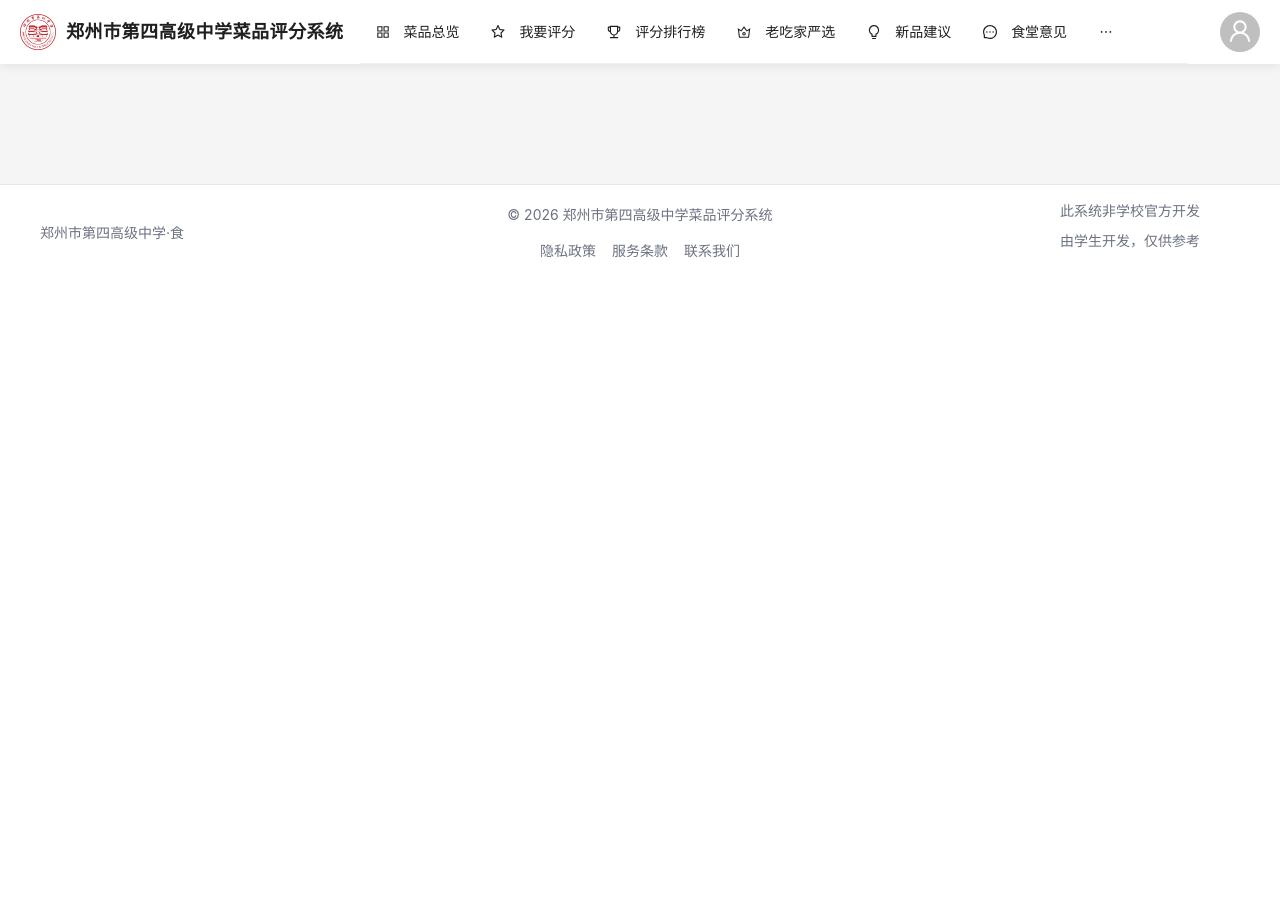
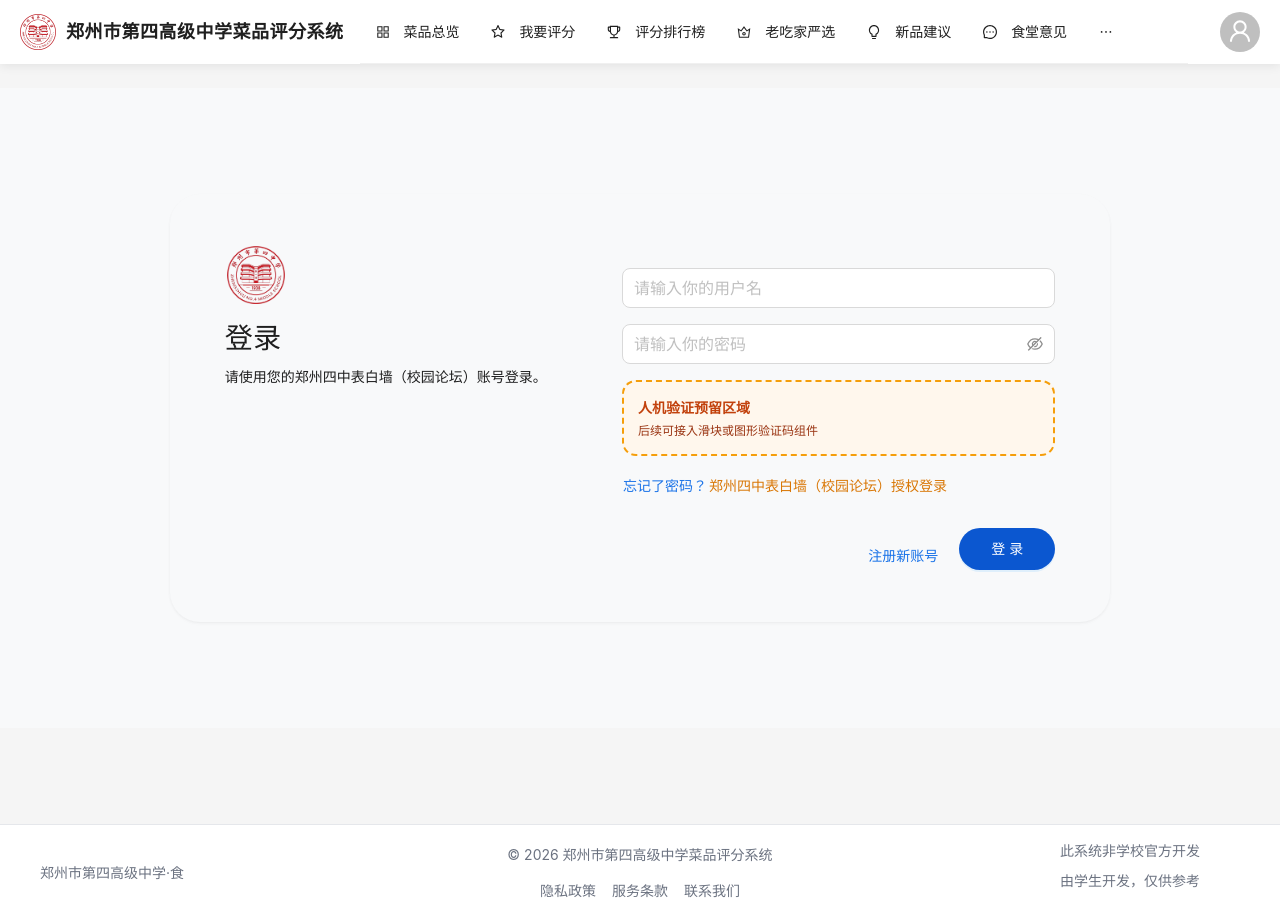
Before and after one commit to 1llm-bigdog1/zz4th-food-rate-system-frontend, a Vue app: page /login in a window 1280 px wide. Before the commit the page ends 800 px from the top, so only its background shows below. Built offline with nearby package versions, Linux system fonts and the light colour scheme.

Commit message:
26022302

```diff
--- a/src/App.vue
+++ b/src/App.vue
@@ -1,5 +1,9 @@
 <template>
-  <BasicLayout />
+  <div id="app">
+    <BasicLayout>
+      <router-view />
+    </BasicLayout>
+  </div>
 </template>
 
 <script setup>
--- a/src/pages/user/LoginPage.vue
+++ b/src/pages/user/LoginPage.vue
@@ -1,12 +1,190 @@
 <template>
-    <div id="login-page-page">
-        <!-- TODO: 页面内容 -->
+    <div id="login-page">
+        <div class="login-shell">
+            <a-card class="signin-card" :bordered="false">
+                <a-row :gutter="[36, 24]" align="top">
+                    <a-col :xs="24" :md="11" class="left-panel">
+                        <div class="google-logo" aria-label="Google">
+                            <img :src="badgeLogo" alt="校徽" class="logo-image" />
+                        </div>
+                        <h1 class="title">登录</h1>
+                        <p class="subtitle">请使用您的郑州四中表白墙（校园论坛）账号登录。</p>
+                    </a-col>
+
+                    <a-col :xs="24" :md="13" class="right-panel">
+                        <a-input size="large" placeholder="请输入你的用户名" class="account-input" />
+                        <a-input-password size="large" placeholder="请输入你的密码" class="password-input" />
+                        <div class="captcha-placeholder">
+                            <span class="captcha-title">人机验证预留区域</span>
+                            <span class="captcha-hint">后续可接入滑块或图形验证码组件</span>
+                        </div>
+                        <a-button type="link" class="link-btn">忘记了密码？</a-button>
+                        <a-button type="link" class="forum-auth-btn">郑州四中表白墙（校园论坛）授权登录</a-button>
+                        <div class="actions">
+                            <a-button type="link" class="create-btn">注册新账号</a-button>
+                            <a-button type="primary" shape="round" size="large" class="next-btn">登录</a-button>
+                        </div>
+                    </a-col>
+                </a-row>
+            </a-card>
+        </div>
     </div>
 </template>
 
 <script setup>
-// TODO: 页面逻辑
+import badgeLogo from '@/static/badge.png';
 </script>
 
 <style scoped>
+#login-page {
+    --page-bg: #f8f9fa;
+    --card-bg: #f8f9fa;
+    --text-color: #202124;
+    --link-color: #1a73e8;
+    --primary-color: #0b57d0;
+    --primary-color-hover: #0a4ec3;
+    --input-border: #9aa0a6;
+    --font-family: 'Google Sans', 'Noto Sans SC', 'Microsoft YaHei', sans-serif;
+    min-height: calc(100vh - 64px - 96px);
+    background: var(--page-bg);
+    color: var(--text-color);
+    font-family: var(--font-family);
+    width: 100vw;
+    margin-left: calc(50% - 50vw);
+    padding: 0 16px;
+    box-sizing: border-box;
+    display: flex;
+    align-items: center;
+    justify-content: center;
+}
+
+.login-shell {
+    width: min(940px, 100%);
+    margin: 0 auto;
+}
+
+.signin-card {
+    background: var(--card-bg);
+    border-radius: 30px;
+    padding: clamp(24px, 3.2vh, 38px) clamp(20px, 2.4vw, 32px);
+}
+
+.left-panel {
+    padding-left: 6px;
+}
+
+.google-logo {
+    width: 62px;
+    height: 62px;
+    display: inline-flex;
+    align-items: center;
+    justify-content: center;
+}
+
+.logo-image {
+    width: 58px;
+    height: 58px;
+    object-fit: contain;
+}
+
+.title {
+    margin: 14px 0 12px;
+    font-size: clamp(28px, 2.2vw, 40px);
+    line-height: 1.06;
+    font-weight: 400;
+}
+
+.subtitle {
+    margin: 0;
+    max-width: 360px;
+    font-size: clamp(14px, 0.92vw, 16px);
+    line-height: 1.5;
+}
+
+.right-panel {
+    padding-top: clamp(24px, 3vh, 42px);
+}
+
+#login-page :deep(.account-input .ant-input) {
+    height: 58px;
+    border-color: var(--input-border);
+    border-radius: 14px;
+    font-size: 17px;
+}
+
+#login-page :deep(.password-input) {
+    margin-top: 16px;
+}
+
+#login-page :deep(.password-input .ant-input-affix-wrapper) {
+    height: 58px;
+    border-color: var(--input-border);
+    border-radius: 14px;
+    font-size: 17px;
+}
+
+.captcha-placeholder {
+    margin-top: 16px;
+    min-height: 76px;
+    border: 2px dashed #f59e0b;
+    border-radius: 14px;
+    background: #fff7ed;
+    padding: 10px 14px;
+    box-sizing: border-box;
+    display: flex;
+    flex-direction: column;
+    justify-content: center;
+    gap: 4px;
+}
+
+.captcha-title {
+    color: #c2410c;
+    font-size: 14px;
+    font-weight: 600;
+}
+
+.captcha-hint {
+    color: #9a3412;
+    font-size: 12px;
+    line-height: 1.35;
+}
+
+.link-btn,
+.create-btn {
+    margin-top: 14px;
+    padding: 0;
+    color: var(--link-color);
+    font-size: 14px;
+    font-weight: 500;
+}
+
+.forum-auth-btn {
+    margin-top: 4px;
+    padding: 0;
+    color: #d97706;
+    font-size: 14px;
+    font-weight: 500;
+    text-align: left;
+}
+
+.actions {
+    margin-top: 24px;
+    display: flex;
+    align-items: center;
+    justify-content: flex-end;
+    gap: 20px;
+}
+
+.next-btn {
+    min-width: 96px;
+    height: 42px;
+    font-size: 14px;
+    padding: 0 22px;
+    background: var(--primary-color);
+}
+
+#login-page :deep(.next-btn:hover),
+#login-page :deep(.next-btn:focus) {
+    background: var(--primary-color-hover);
+}
 </style>
--- a/src/pages/user/RegisterPage.vue
+++ b/src/pages/user/RegisterPage.vue
@@ -1,12 +1,185 @@
 <template>
-    <div id="register-page-page">
-        <!-- TODO: 页面内容 -->
+    <div id="register-page">
+        <div class="register-shell">
+            <a-card class="register-card" :bordered="false">
+                <a-row :gutter="[36, 24]" align="top">
+                    <a-col :xs="24" :md="11" class="left-panel">
+                        <div class="google-logo" aria-label="Logo">
+                            <img :src="badgeLogo" alt="校徽" class="logo-image" />
+                        </div>
+                        <h1 class="title">注册</h1>
+                        <p class="subtitle">创建账号后即可参与菜品评分、查看排行并管理个人记录。</p>
+                    </a-col>
+
+                    <a-col :xs="24" :md="13" class="right-panel">
+                        <a-input size="large" placeholder="请输入用户名" class="account-input" />
+                        <a-input size="large" placeholder="请输入邮箱" class="input-gap" />
+                        <a-input-password size="large" placeholder="请输入密码" class="password-input" />
+                        <a-input-password size="large" placeholder="请再次输入密码" class="input-gap password-input" />
+                        <div class="captcha-placeholder">
+                            <span class="captcha-title">人机验证预留区域</span>
+                            <span class="captcha-hint">后续可接入滑块或图形验证码组件</span>
+                        </div>
+                        <div class="actions">
+                            <a-button type="link" class="create-btn">已有账号，去登录</a-button>
+                            <a-button type="primary" shape="round" size="large" class="next-btn">注册</a-button>
+                        </div>
+                    </a-col>
+                </a-row>
+            </a-card>
+        </div>
     </div>
 </template>
 
 <script setup>
-// TODO: 页面逻辑
+import badgeLogo from '@/static/badge.png';
 </script>
 
 <style scoped>
+#register-page {
+    --page-bg: #f8f9fa;
+    --card-bg: #f8f9fa;
+    --text-color: #202124;
+    --link-color: #1a73e8;
+    --primary-color: #0b57d0;
+    --primary-color-hover: #0a4ec3;
+    --input-border: #9aa0a6;
+    --font-family: 'Google Sans', 'Noto Sans SC', 'Microsoft YaHei', sans-serif;
+    min-height: calc(100vh - 64px - 96px);
+    background: var(--page-bg);
+    color: var(--text-color);
+    font-family: var(--font-family);
+    width: 100vw;
+    margin-left: calc(50% - 50vw);
+    padding: 0 16px;
+    box-sizing: border-box;
+    display: flex;
+    align-items: center;
+    justify-content: center;
+}
+
+.register-shell {
+    width: min(940px, 100%);
+    margin: 0 auto;
+}
+
+.register-card {
+    background: var(--card-bg);
+    border-radius: 30px;
+    padding: clamp(24px, 3.2vh, 38px) clamp(20px, 2.4vw, 32px);
+}
+
+.left-panel {
+    padding-left: 6px;
+}
+
+.google-logo {
+    width: 62px;
+    height: 62px;
+    display: inline-flex;
+    align-items: center;
+    justify-content: center;
+}
+
+.logo-image {
+    width: 58px;
+    height: 58px;
+    object-fit: contain;
+}
+
+.title {
+    margin: 14px 0 12px;
+    font-size: clamp(28px, 2.2vw, 40px);
+    line-height: 1.06;
+    font-weight: 400;
+}
+
+.subtitle {
+    margin: 0;
+    max-width: 360px;
+    font-size: clamp(14px, 0.92vw, 16px);
+    line-height: 1.5;
+}
+
+.right-panel {
+    padding-top: clamp(24px, 3vh, 42px);
+}
+
+#register-page :deep(.account-input .ant-input),
+#register-page :deep(.input-gap .ant-input) {
+    height: 58px;
+    border-color: var(--input-border);
+    border-radius: 14px;
+    font-size: 17px;
+}
+
+#register-page :deep(.input-gap) {
+    margin-top: 16px;
+}
+
+#register-page :deep(.password-input .ant-input-affix-wrapper) {
+    height: 58px;
+    border-color: var(--input-border);
+    border-radius: 14px;
+    font-size: 17px;
+}
+
+#register-page :deep(.password-input) {
+    margin-top: 16px;
+}
+
+.captcha-placeholder {
+    margin-top: 16px;
+    min-height: 76px;
+    border: 2px dashed #f59e0b;
+    border-radius: 14px;
+    background: #fff7ed;
+    padding: 10px 14px;
+    box-sizing: border-box;
+    display: flex;
+    flex-direction: column;
+    justify-content: center;
+    gap: 4px;
+}
+
+.captcha-title {
+    color: #c2410c;
+    font-size: 14px;
+    font-weight: 600;
+}
+
+.captcha-hint {
+    color: #9a3412;
+    font-size: 12px;
+    line-height: 1.35;
+}
+
+.create-btn {
+    margin-top: 14px;
+    padding: 0;
+    color: var(--link-color);
+    font-size: 14px;
+    font-weight: 500;
+}
+
+.actions {
+    margin-top: 24px;
+    display: flex;
+    align-items: center;
+    justify-content: flex-end;
+    gap: 20px;
+}
+
+.next-btn {
+    min-width: 96px;
+    height: 42px;
+    font-size: 14px;
+    padding: 0 22px;
+    background: var(--primary-color);
+}
+
+#register-page :deep(.next-btn:hover),
+#register-page :deep(.next-btn:focus) {
+    background: var(--primary-color-hover);
+}
 </style>
--- a/src/router/index.js
+++ b/src/router/index.js
@@ -1,12 +1,24 @@
 
 import { createRouter, createWebHistory } from 'vue-router';
 import HomePage from '../pages/HomePage.vue';
+import LoginPage from '../pages/user/LoginPage.vue';
+import RegisterPage from '../pages/user/RegisterPage.vue';
 
 const routes = [
   {
     path: '/',
     name: 'Home',
     component: HomePage
+  },
+  {
+    path: '/login',
+    name: 'Login',
+    component: LoginPage
+  },
+  {
+    path: '/register',
+    name: 'Register',
+    component: RegisterPage
   },
   // 可在此添加更多路由
 ];
```
Also changed, not shown: src/components/GlobalHeader.vue (line endings or trailing spaces), src/pages/HomePage.vue (line endings or trailing spaces).
